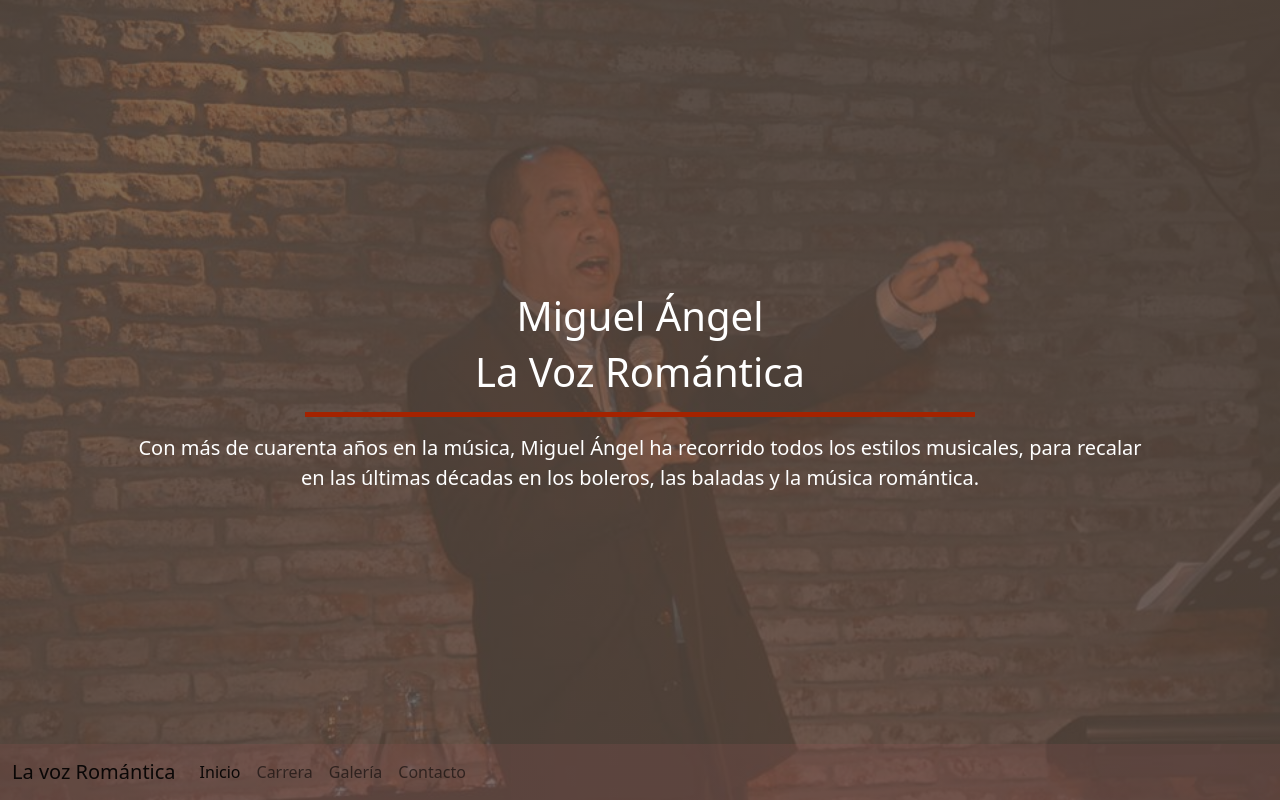
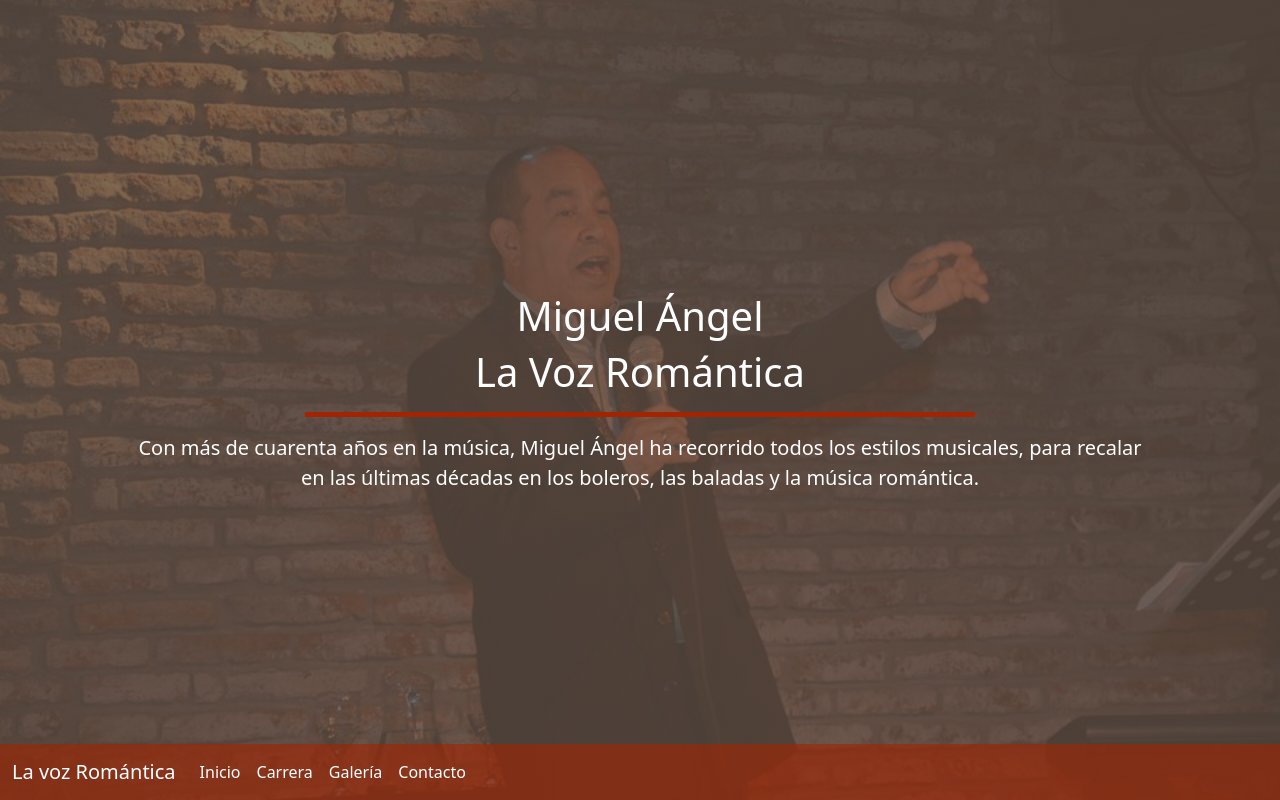
Before and after one commit to ecorrea95/LaVozRomantica, an Angular app in the folder LaVozRomantica/: page / in a window 1280 px wide. Shown: the top 800 px of the page. Built offline with nearby package versions, Linux system fonts and the light colour scheme.

Commit message:
Mejorado styling navbar

```diff
--- a/LaVozRomantica/src/app/navbar/navbar.component.css
+++ b/LaVozRomantica/src/app/navbar/navbar.component.css
@@ -1,8 +1,13 @@
 .navbar {
     bottom: 0;
     position: absolute;
-    background-color: rgba(149 85 85 / 20%);
+    background-color: rgba(164, 35, 0, 0.6);
     top: 0;
     position: sticky;
     z-index: 1;
 }
+
+.navbar-scrolled {
+    background-color: rgb(164, 35, 0);
+
+}
--- a/LaVozRomantica/src/app/navbar/navbar.component.html
+++ b/LaVozRomantica/src/app/navbar/navbar.component.html
@@ -1,22 +1,22 @@
 <nav class="navbar navbar-expand-lg navbar-light">
     <div class="container-fluid">
-      <a class="navbar-brand" href="#">La voz Romántica</a>
+      <a class="navbar-brand text-white" href="#home">La voz Romántica</a>
       <button class="navbar-toggler" type="button" data-bs-toggle="collapse" data-bs-target="#navbarNav" aria-controls="navbarNav" aria-expanded="false" aria-label="Toggle navigation">
         <span class="navbar-toggler-icon"></span>
       </button>
       <div class="collapse navbar-collapse" id="navbarNav">
         <ul class="navbar-nav">
           <li class="nav-item">
-            <a class="nav-link active" aria-current="page" href="#home">Inicio</a>
+            <a class="nav-link text-white active" aria-current="page" href="#home">Inicio</a>
           </li>
           <li class="nav-item">
-            <a class="nav-link" href="#carrera">Carrera</a>
+            <a class="nav-link text-white" href="#carrera">Carrera</a>
           </li>
           <li class="nav-item">
-            <a class="nav-link" href="#galeria">Galería</a>
+            <a class="nav-link text-white" href="#galeria">Galería</a>
           </li>
           <li class="nav-item">
-            <a class="nav-link" href="#contacto">Contacto</a>
+            <a class="nav-link text-white" href="#contacto">Contacto</a>
           </li>
         </ul>
       </div>
--- a/LaVozRomantica/src/app/navbar/navbar.component.ts
+++ b/LaVozRomantica/src/app/navbar/navbar.component.ts
@@ -1,4 +1,4 @@
-import { Component } from '@angular/core';
+import { Component, HostListener } from '@angular/core';
 
 @Component({
   selector: 'app-navbar',
@@ -7,4 +7,15 @@ import { Component } from '@angular/core';
 })
 export class NavbarComponent {
 
+  @HostListener('window:scroll', ['$event'])
+
+  onWindowScroll() {
+      let element = document.querySelector('.navbar') as HTMLElement;
+      if (window.pageYOffset > element.clientHeight) {
+        element.classList.add('navbar-scrolled');
+      } else {
+        element.classList.remove('navbar-scrolled');
+      }
+    }
+
 }
```
